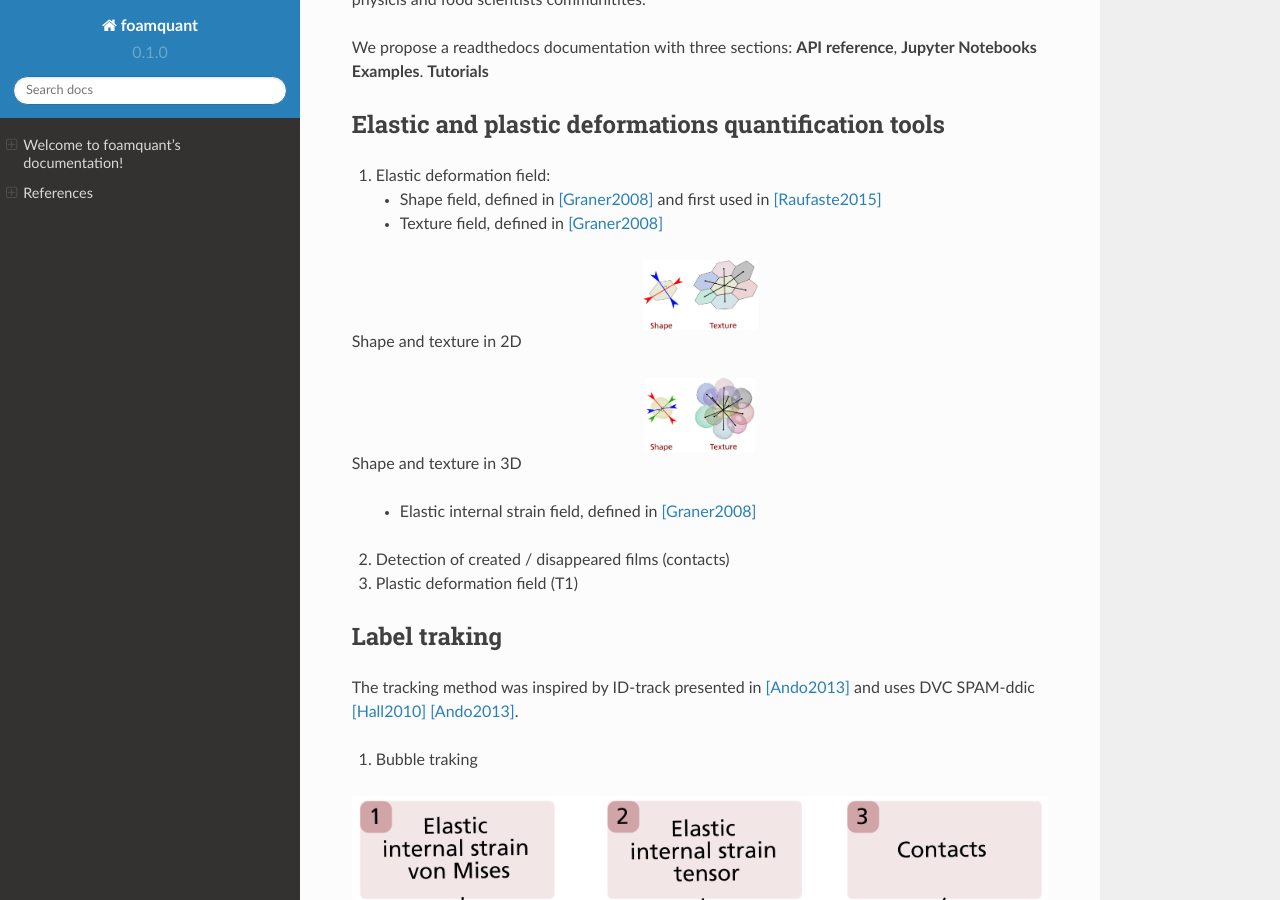
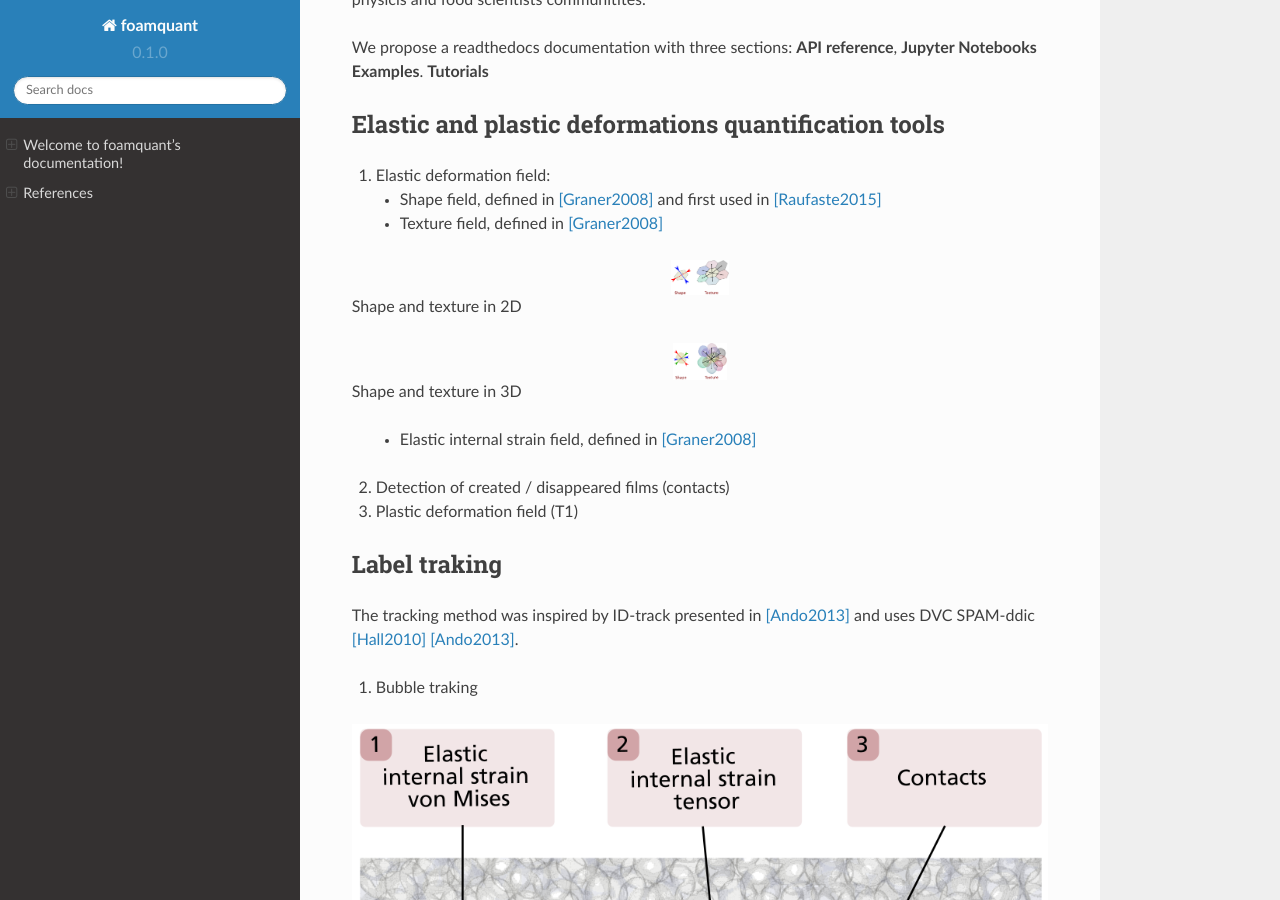
Before and after one commit to floschott/foamquant, a Sphinx documentation site: the page built from docs/source/index.rst, in a window 1280 px wide and 900 px high, scrolled down 340 px. Built offline with Sphinx 7.4.7 and the Read the Docs theme 2.0.0, drawn with Linux system fonts in a browser that asks for light colours.

Commit message:
Update index.rst

```diff
--- a/docs/source/index.rst
+++ b/docs/source/index.rst
@@ -19,12 +19,12 @@ Elastic and plastic deformations quantification tools
    - Texture field, defined in [Graner2008]_
 
 .. figure:: shape_texture_2d.PNG
-   :scale: 10%
+   :scale: 5%
    :align: center
 Shape and texture in 2D
 
 .. figure:: shape_texture_3d.PNG
-   :scale: 10%
+   :scale: 5%
    :align: center
 Shape and texture in 3D
 
```
